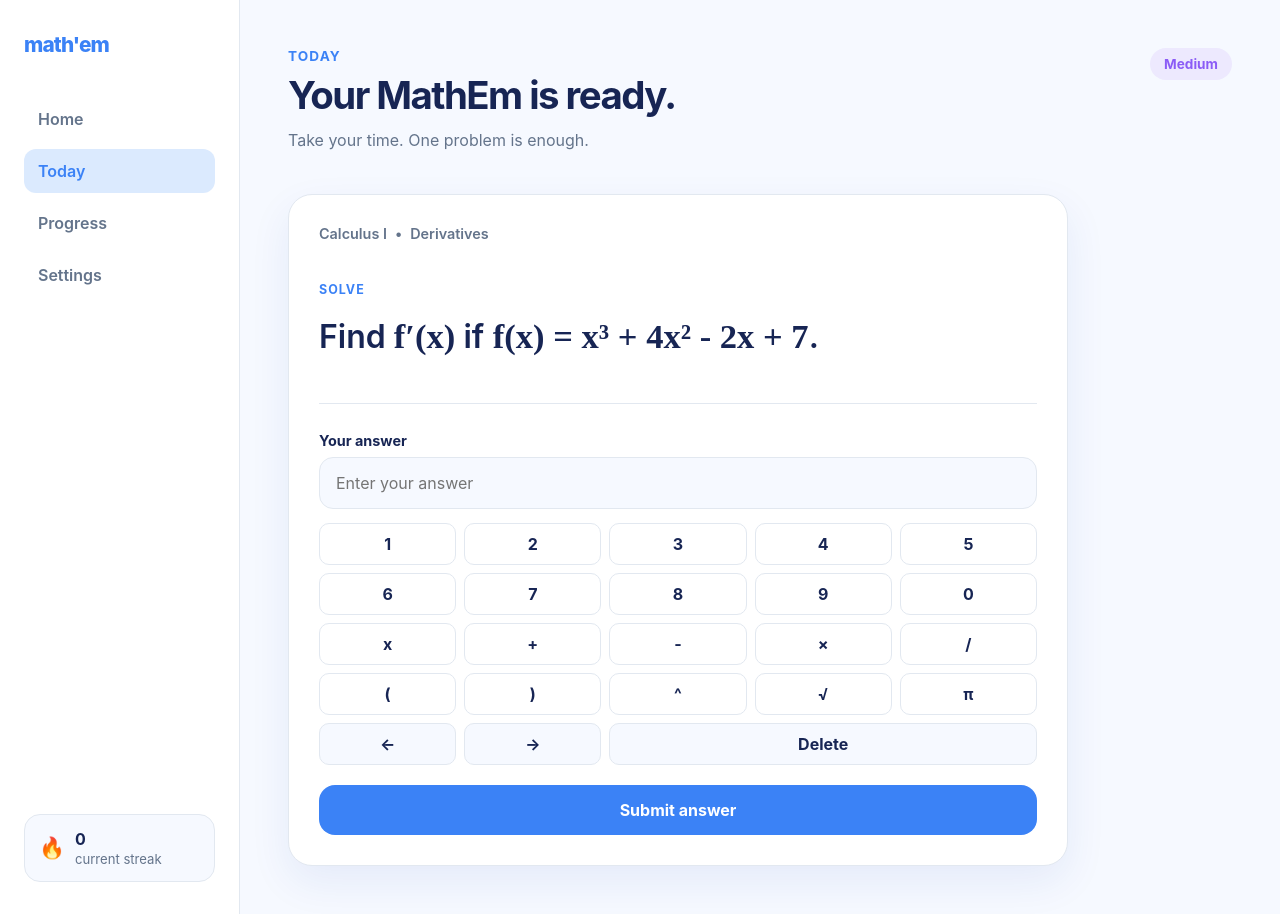
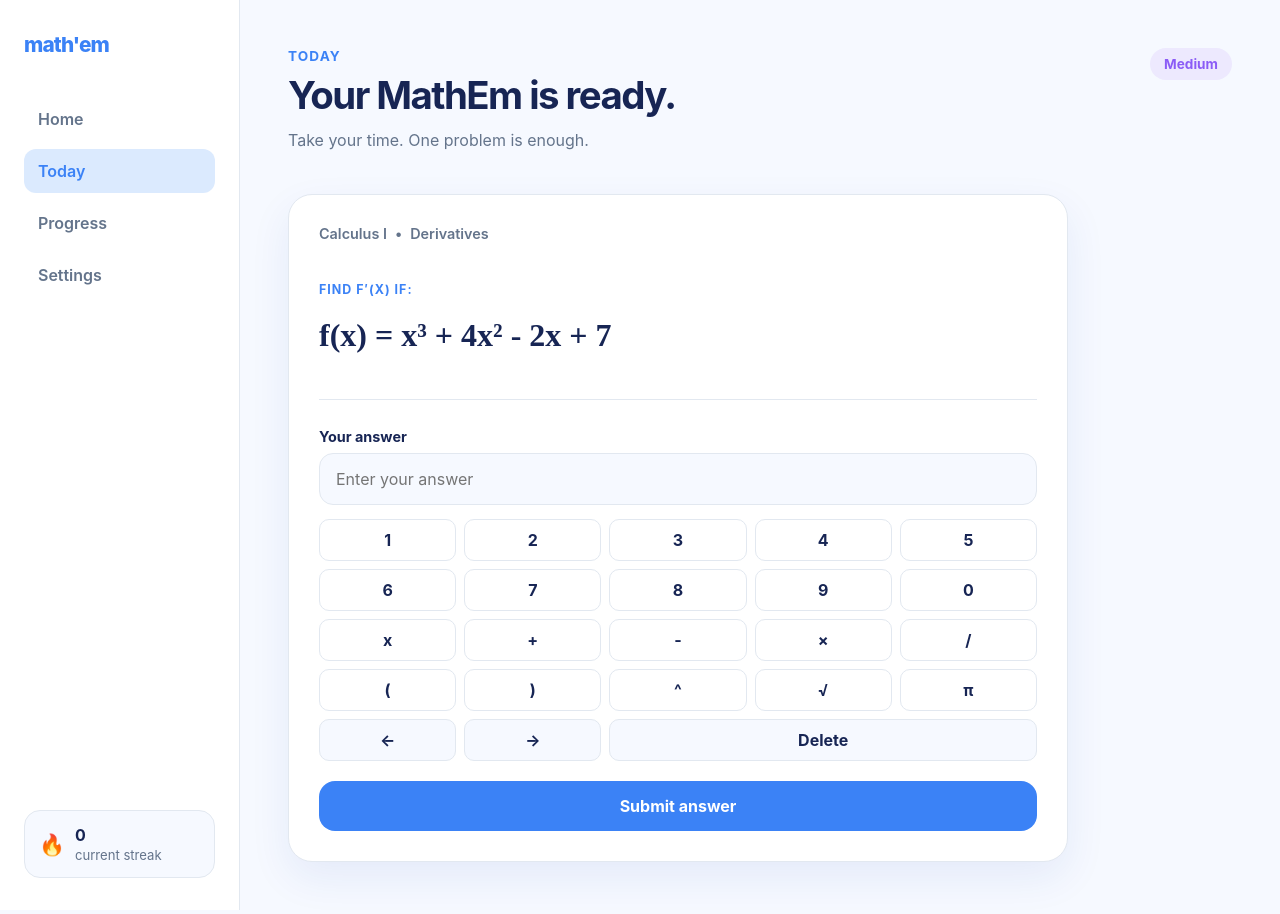
Before and after one commit to TracyyT/mathem, a React (Vite) app: page /today in a window 1280 px wide. Built offline with nearby package versions, Linux system fonts and the light colour scheme; a web font is replaced by a local one.

Commit message:
build static problem selection engine

```diff
--- /dev/null
+++ b/src/data/problems.js
@@ -0,0 +1,69 @@
+const problems = [
+  {
+    id: 1,
+    course: 'Algebra I',
+    topic: 'Linear Equations',
+    difficulty: 'Easy',
+    prompt: 'Solve for x:',
+    expression: '3x + 5 = 17',
+    acceptedAnswers: ['4'],
+    hint: 'Subtract 5 from both sides first, then divide by 3.',
+  },
+
+  {
+    id: 2,
+    course: 'Algebra I',
+    topic: 'Factoring',
+    difficulty: 'Medium',
+    prompt: 'Factor completely:',
+    expression: 'x² + 5x + 6',
+    acceptedAnswers: [
+      '(x+2)(x+3)',
+      '(x+3)(x+2)',
+    ],
+    hint: 'Look for two numbers that multiply to 6 and add to 5.',
+  },
+
+  {
+    id: 3,
+    course: 'Calculus I',
+    topic: 'Derivatives',
+    difficulty: 'Medium',
+    prompt: 'Find f′(x) if:',
+    expression: 'f(x) = x³ + 4x² - 2x + 7',
+    acceptedAnswers: [
+      '3x^2+8x-2',
+      '8x+3x^2-2',
+      '3x^2-2+8x',
+    ],
+    hint: 'Differentiate each term separately using the power rule.',
+  },
+
+  {
+    id: 4,
+    course: 'Calculus I',
+    topic: 'Derivatives',
+    difficulty: 'Easy',
+    prompt: 'Differentiate:',
+    expression: 'f(x) = 5x²',
+    acceptedAnswers: [
+      '10x',
+    ],
+    hint: 'Use the power rule: d/dx(xⁿ) = nxⁿ⁻¹.',
+  },
+
+  {
+    id: 5,
+    course: 'Calculus II',
+    topic: 'Integrals',
+    difficulty: 'Easy',
+    prompt: 'Evaluate:',
+    expression: '∫₀² x dx',
+    acceptedAnswers: [
+      '2',
+    ],
+    hint: 'First find an antiderivative of x, then evaluate it from 0 to 2.',
+  },
+]
+
+export default problems
--- a/src/pages/TodayPage.jsx
+++ b/src/pages/TodayPage.jsx
@@ -1,11 +1,45 @@
 import { useRef, useState } from 'react'
+import problems from '../data/problems'
+import getProblem from '../utils/getProblem'
 
 function TodayPage() {
+  const [answer, setAnswer] = useState('')
+  const [result, setResult] = useState(null)
+  const [showHint, setShowHint] = useState(false)
 
-  const [answer, setAnswer] = useState('')
-  const [showHint, setShowHint] = useState(false)
-  const [result, setResult] = useState(null)
   const answerInputRef = useRef(null)
+
+    const selectedCourse = 'Calculus I'
+    const selectedDifficulty = 'Medium'
+
+    const problem = getProblem(
+        problems,
+        selectedCourse,
+        selectedDifficulty,
+    )
+
+  const normalizeAnswer = (value) => {
+    return value
+      .toLowerCase()
+      .replaceAll(' ', '')
+      .replaceAll('²', '^2')
+      .replaceAll('*', '')
+      .replaceAll('×', '')
+  }
+
+  const checkAnswer = () => {
+    const normalizedAnswer = normalizeAnswer(answer)
+
+    const acceptedAnswers =
+      problem.acceptedAnswers.map(normalizeAnswer)
+
+    if (acceptedAnswers.includes(normalizedAnswer)) {
+      setResult('correct')
+      setShowHint(false)
+    } else {
+      setResult('wrong')
+    }
+  }
 
   const insertAtCursor = (value) => {
     const input = answerInputRef.current
@@ -83,25 +117,16 @@ function TodayPage() {
     input.setSelectionRange(newPosition, newPosition)
   }
 
-    const checkAnswer = () => {
-        const normalizedAnswer = answer
-            .toLowerCase()
-            .replaceAll(' ', '')
-            .replaceAll('²', '^2')
-            .replaceAll('*', '')
-            .replaceAll('×', '')
-
-        const acceptedAnswers = [
-            '3x^2+8x-2',
-            '8x+3x^2-2',
-            '3x^2-2+8x',
-        ]
-
-        if (acceptedAnswers.includes(normalizedAnswer)) {
-            setResult('correct')
-        } else {
-            setResult('wrong')
-        }
+  if (!problem) {
+    return (
+        <section className="page">
+        <p className="page-eyebrow">Today</p>
+        <h1>No MathEm available.</h1>
+        <p className="page-description">
+            We couldn't find a problem matching your current practice settings.
+        </p>
+        </section>
+      )
     }
 
   return (
@@ -109,40 +134,51 @@ function TodayPage() {
       <div className="problem-header">
         <div>
           <p className="page-eyebrow">Today</p>
+
           <h1>Your MathEm is ready.</h1>
+
           <p className="page-description">
             Take your time. One problem is enough.
           </p>
         </div>
 
-        <span className="difficulty-badge">Medium</span>
+        <span className="difficulty-badge">
+          {problem.difficulty}
+        </span>
       </div>
 
       <div className="problem-card">
         <div className="problem-meta">
-          <span>Calculus I</span>
+          <span>{problem.course}</span>
           <span>•</span>
-          <span>Derivatives</span>
+          <span>{problem.topic}</span>
         </div>
 
         <div className="problem-content">
-          <p className="problem-label">Solve</p>
+          <p className="problem-label">
+            {problem.prompt}
+          </p>
 
-          <h2>
-            Find <span className="math-text">f′(x)</span> if
-            <span className="math-text"> f(x) = x³ + 4x² - 2x + 7</span>.
+          <h2 className="math-text">
+            {problem.expression}
           </h2>
         </div>
 
         <div className="answer-section">
-          <label htmlFor="answer">Your answer</label>
+          <label htmlFor="answer">
+            Your answer
+          </label>
 
           <input
             ref={answerInputRef}
             id="answer"
             type="text"
             value={answer}
-            onChange={(event) => setAnswer(event.target.value)}
+            onChange={(event) => {
+              setAnswer(event.target.value)
+              setResult(null)
+              setShowHint(false)
+            }}
             placeholder="Enter your answer"
           />
 
@@ -188,26 +224,31 @@ function TodayPage() {
           </div>
 
           <button
+            type="button"
             className="primary-button submit-answer"
             onClick={checkAnswer}
           >
             Submit answer
           </button>
+
           {result === 'wrong' && (
             <div className="answer-feedback wrong-feedback">
               <div>
-                    <p className="feedback-title">Not quite.</p>
+                <p className="feedback-title">
+                  Not quite.
+                </p>
+
                 <p className="feedback-text">
                   Give it another try, or use a hint if you need one.
                 </p>
 
                 {showHint && (
                   <div className="hint-box">
-                        <p className="hint-label">Hint</p>
-                        <p>
-                            Differentiate each term separately using the power rule:
-                            <span className="math-text"> d/dx(xⁿ) = nxⁿ⁻¹</span>.
+                    <p className="hint-label">
+                      Hint
                     </p>
+
+                    <p>{problem.hint}</p>
                   </div>
                 )}
               </div>
@@ -241,14 +282,16 @@ function TodayPage() {
           {result === 'correct' && (
             <div className="answer-feedback correct-feedback">
               <div>
-                    <p className="feedback-title">Correct!</p>
+                <p className="feedback-title">
+                  Correct!
+                </p>
+
                 <p className="feedback-text">
                   Nice work.
                 </p>
               </div>
             </div>
           )}
-
         </div>
       </div>
     </section>
--- /dev/null
+++ b/src/utils/getProblem.js
@@ -0,0 +1,15 @@
+function getProblem(problems, course, difficulty) {
+  const matchingProblems = problems.filter(
+    (problem) =>
+      problem.course === course &&
+      problem.difficulty === difficulty,
+  )
+
+  if (matchingProblems.length === 0) {
+    return null
+  }
+
+  return matchingProblems[0]
+}
+
+export default getProblem
```
Lines whose indentation alone changed are shown as unchanged.
